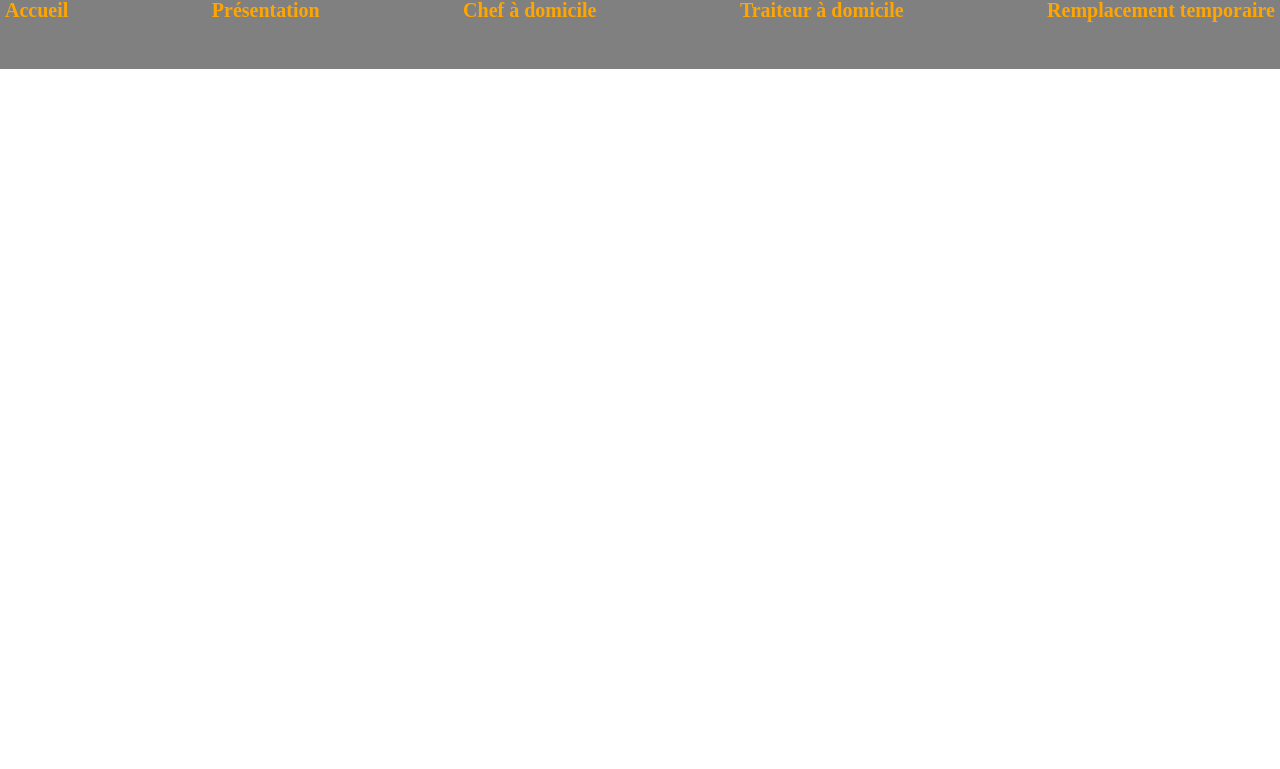
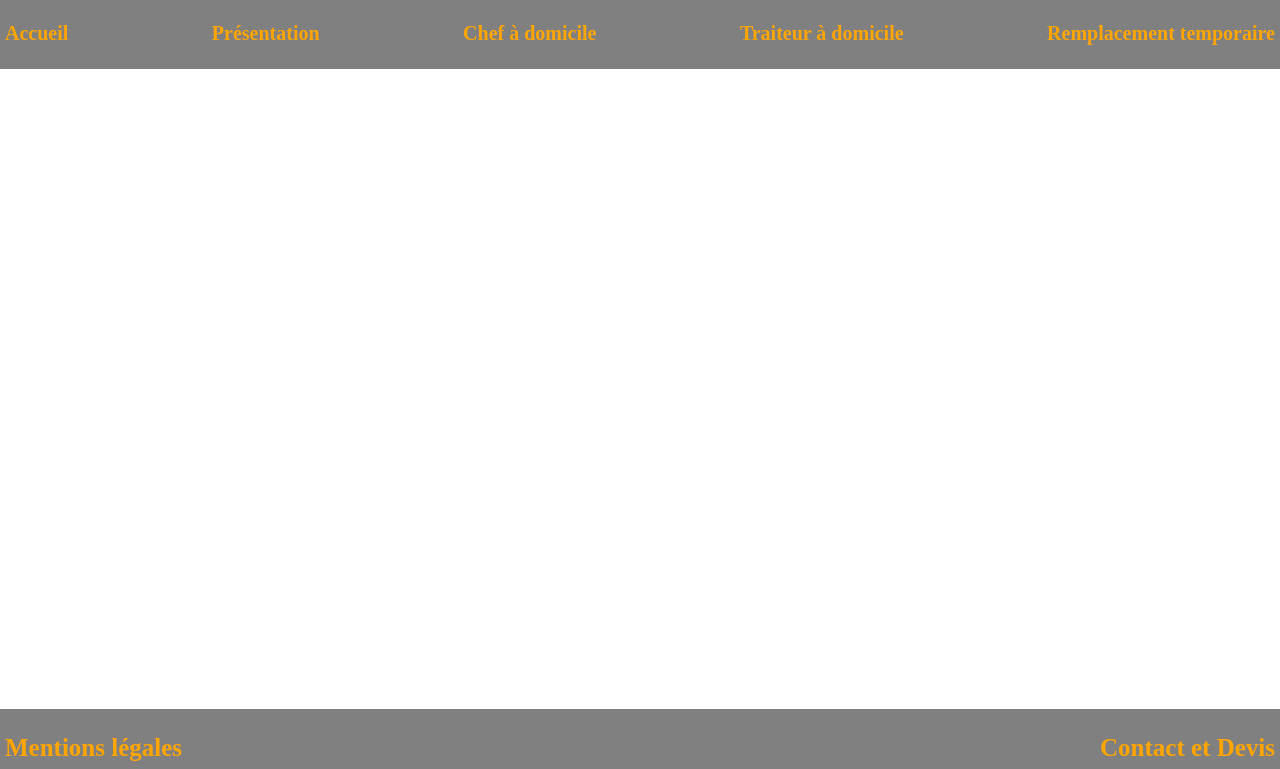
Before and after one commit to Ces0715/PASSION-ET-PARTAGE, a plain HTML site: page index.html in a window 1280 px wide. Shown: the part 31-800 px from the top of the page. Drawn offline with Linux system fonts and the light colour scheme.

Commit message:
mentions contact

```diff
--- a/index.html
+++ b/index.html
@@ -11,7 +11,10 @@
 <body>
 <header id="header">
     <div class="logo">
-        <a href="logo.jpg"> </a>
+
+        <img src="passionpartage/img/logo.jpg" alt="logo">
+        </div>
+
     </div>
     <div class="menu">
     <p>Accueil </p>
@@ -28,6 +31,16 @@
 </section>
 
 <footer>
+    <div id="footer">
+        <div class="mentions">
+            <p> <a href="mentionslegales.html">Mentions légales</a>
+            </p>
+        </div>
+        <div class="contact">
+            <p> <a href="mailto:latelier.passionetpartage@gmail.com">Contact et Devis</a></p>
+
+        </div>
+    </div>
 
 </footer>
 
--- a/style.css
+++ b/style.css
@@ -1,7 +1,7 @@
 body {
     background-color:white;
     margin:0;
-    display:flex;
+
 
 }
 
@@ -22,3 +22,23 @@ header {
     font-weight: bold;
     margin-top: 10px;
 }
+
+#footer {
+    display: flex;
+    justify-content: space-between;
+    position: fixed;
+    bottom: 0;
+    width: 100%;
+    height: 60px;
+    color: orange;
+    background-color:grey;
+    font-size: 25px;
+    font-weight: bold;
+
+}
+
+#footer a {
+        text-decoration: none;
+        color:orange;
+        margin-left: 5px;
+        margin-right: 5px;
```
Also changed, not shown: mentions.html (added, +33 -0 lines), img/logo.jpg (renamed from logo.jpg).
